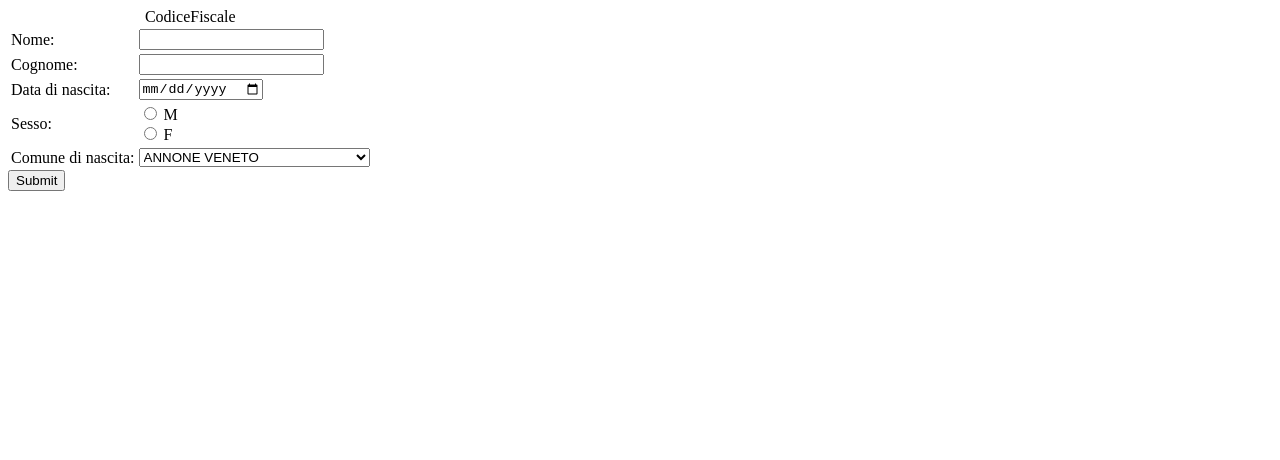
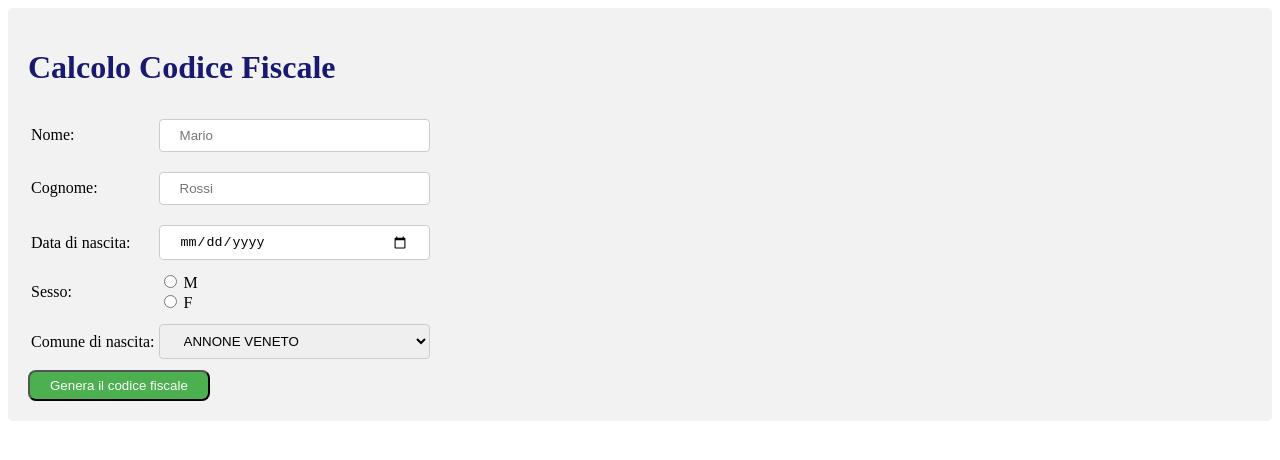
Before and after one commit to edoardo-mileto/zuccante-html, a plain HTML site: page CodiceFiscale/public_html/index.html in a window 1280 px wide. Drawn offline with Linux system fonts and the light colour scheme.

Commit message:
Update CSS

```diff
--- /dev/null
+++ b/CodiceFiscale/public_html/Style.css
@@ -0,0 +1,31 @@
+form{
+    border-radius: 5px;
+    background-color: #f2f2f2;
+    padding: 20px;
+}
+h1{
+    color: midnightblue;
+
+}
+input[type=text],input[type=date],input [type=radio], select {
+    width: 100%;
+    padding: 8px 20px;
+    margin: 8px 0;
+    display: inline-block;
+    border: 1px solid #ccc;
+    border-radius: 4px;
+    box-sizing: border-box;
+}
+input[type=submit]{
+    background-color: #4CAF50;
+    color: white;
+    margin-right: 100px;
+    border-radius: 8px;
+    padding: 6px 20px;
+    text-decoration: none;
+    outline: none;
+}
+input[type=submit]:hover {
+    background-color: #45a049;
+    box-shadow: 0 12px 16px 0 rgba(0,0,0,0.24), 0 17px 50px 0 rgba(0,0,0,0.19);
+}
--- a/CodiceFiscale/public_html/index.html
+++ b/CodiceFiscale/public_html/index.html
@@ -9,18 +9,19 @@ and open the template in the editor.
 		<title>Codice Fiscale</title>
 		<meta charset="UTF-8">
 		<meta name="viewport" content="width=device-width, initial-scale=1.0">
+		<link rel="stylesheet" type="text/css" href="style.css">
 	</head>
 	<body>
 		<script src="codiceFiscale.js"></script>
 		<form>
 			<table>
-				<caption>CodiceFiscale</caption>
+				<h1>Calcolo Codice Fiscale</h1>
 				<tr>
 					<td>
 						Nome:
 					</td>
 					<td>
-						<input type="text" name="nome">
+						<input type="text" name="nome" placeholder="Mario">
 					</td>
 				</tr>
 				<tr>
@@ -28,7 +29,7 @@ and open the template in the editor.
 						Cognome:
 					</td>
 					<td>
-						<input type="text" name="cognome">
+						<input type="text" name="cognome" placeholder="Rossi">
 					</td>
 				</tr>
 				<tr>
@@ -102,7 +103,7 @@ and open the template in the editor.
 					</td>
 				</tr>
 			</table>
-			<input type="submit" value="Submit" onclick="codiceFiscale()">
+			<input type="submit" value="Genera il codice fiscale" onclick="codiceFiscale()">
 		</form>
 	</body>
 </html>
--- a/HTML&JavaScript/Exercise_1/public_html/style.css
+++ b/HTML&JavaScript/Exercise_1/public_html/style.css
@@ -10,9 +10,9 @@ div#form_wrapper{
     padding: 20px;
 }
 h1{
-    color: midnightblue;
+     color: midnightblue;
 
-}
+ }
 input[type=text],input[type=email], select {
     width: 100%;
     padding: 12px 20px;
```
